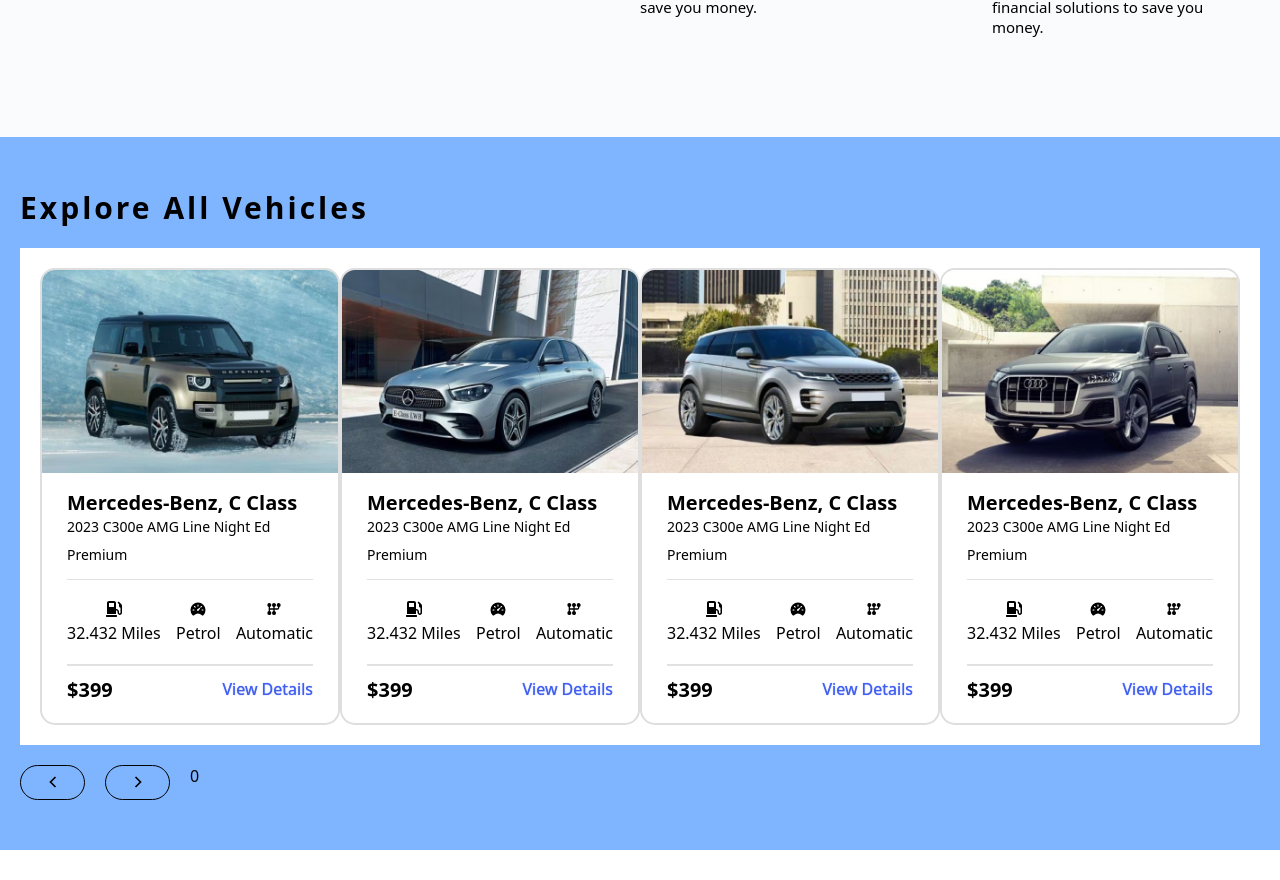
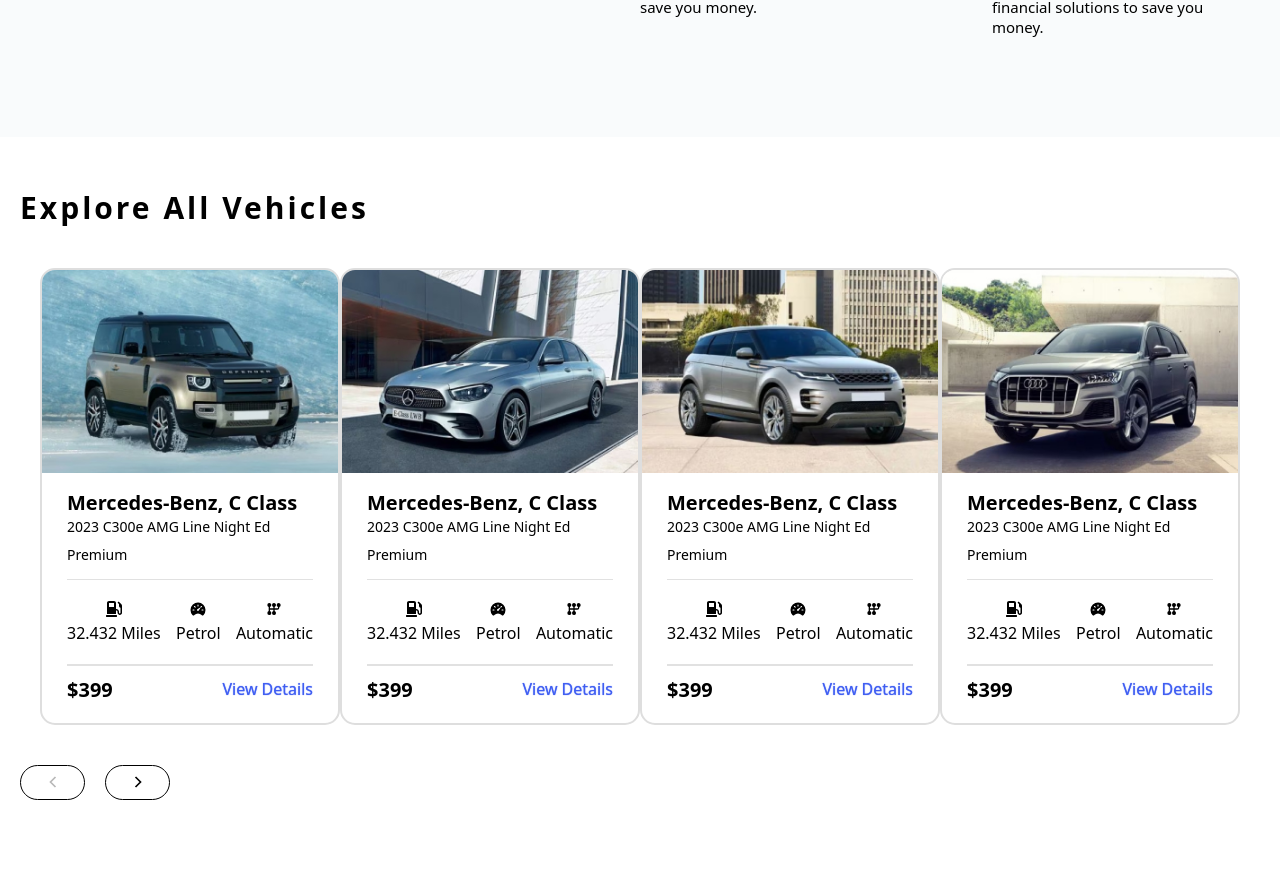
Before and after one commit to DimaShamoev/Car_Rent_WebSite, a React (Vite) app: page / in a window 1280 px wide. Shown: the part 1617-2497 px from the top of the page. Built offline with nearby package versions, Linux system fonts and the light colour scheme.

Commit message:
edited carousel aka slider @_@

```diff
--- a/package.json
+++ b/package.json
@@ -11,9 +11,11 @@
   },
   "dependencies": {
     "@reduxjs/toolkit": "^2.3.0",
+    "flickity": "^2.3.0",
     "framer-motion": "^11.11.17",
     "react": "^18.3.1",
     "react-dom": "^18.3.1",
+    "react-flickity-component": "^4.0.7",
     "react-icons": "^5.3.0",
     "react-redux": "^9.1.2",
     "react-router-dom": "^6.27.0"
--- a/src/Pages/Home/Home.css
+++ b/src/Pages/Home/Home.css
@@ -210,7 +210,6 @@
 }
 
 .vehicle-slider {
-    background-color: rgb(127, 180, 255);
     padding: 50px 20px;
 }
 
@@ -218,6 +217,7 @@
     display: flex;
     justify-content: space-between;
     background-color: rgb(255, 255, 255);
+    overflow: hidden;
     padding: 20px;
 }
 
@@ -228,6 +228,7 @@
     width: max-content;
     border-radius: 15px;
     overflow: hidden;
+    transition: 0.2s;
 }
 
 .vehicle-img-block {
--- a/src/Pages/Home/Home.tsx
+++ b/src/Pages/Home/Home.tsx
@@ -157,6 +157,20 @@
         ))
     }
 
+    const vehicleDownToUp = {
+        hidden: {
+            y: 200,
+            opacity: 0
+        },
+        visible: {
+            y: 0,
+            opacity: 1,
+            transition: {
+                duration: 1,
+                type: 'spring'
+            }
+        }
+    }
 
     const vehicles: IVehicles[] = [
         {
@@ -420,15 +434,23 @@
 
 
             {/* Correct Slider 💀 */}
-            <div className="vehicle-slider">
+            <motion.div
+                className="vehicle-slider"
+                initial='hidden'
+                whileInView='visible'
+                viewport={{once: true, amount: .5}}
+            >
                 <div className="vehicle-title">Explore All Vehicles</div>
 
-                <div className="vehicle-slider-track">
+                <motion.div
+                    className="vehicle-slider-track"
+                    variants={vehicleDownToUp}
+                >
                     {vehicles.map((vehicle, index) => (
                         <div
                             className="vehicle-card" key={index}
                             style={{
-                                transform: `translateX(-${currentSlideIndex * 600}px)`,
+                                transform: `translateX(-${currentSlideIndex * 369}px)`,
                             }}
                         >
                             <div className="vehicle-img-block">
@@ -464,22 +486,27 @@
                             </div>
                         </div>
                     ))}
-                </div>
+                </motion.div>
 
                 <div className="vehicle-buttons">
                     <div className="vehicle-prev-btn vehicle-btn">
-                        <button onClick={handlePrev}>
+                        <button
+                            onClick={handlePrev}
+                            disabled={currentSlideIndex === 0}
+                        >
                             <GrFormPrevious />
                         </button>
                     </div>
                     <div className="vehicle-prev-btn vehicle-btn">
-                        <button onClick={handleNext}>
+                        <button
+                            onClick={handleNext}
+                            disabled={currentSlideIndex === vehicles.length - 1}
+                        >
                             <GrFormNext />
                         </button>
                     </div>
-                    {currentSlideIndex}
                 </div>
-            </div>
+            </motion.div>
         </div>
     );
 };
```
Also changed, not shown: 1 other file (tests, documents, lock files or other folders).
